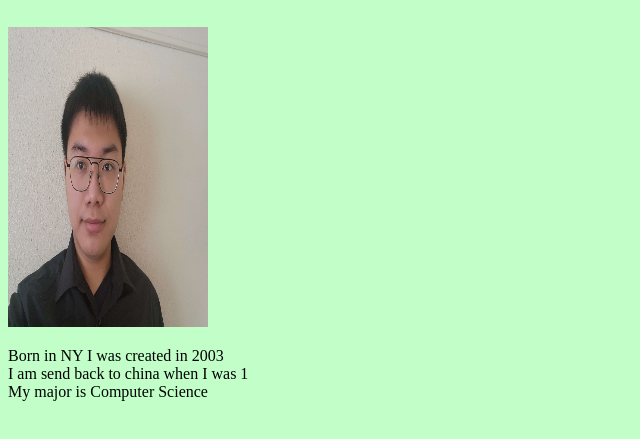
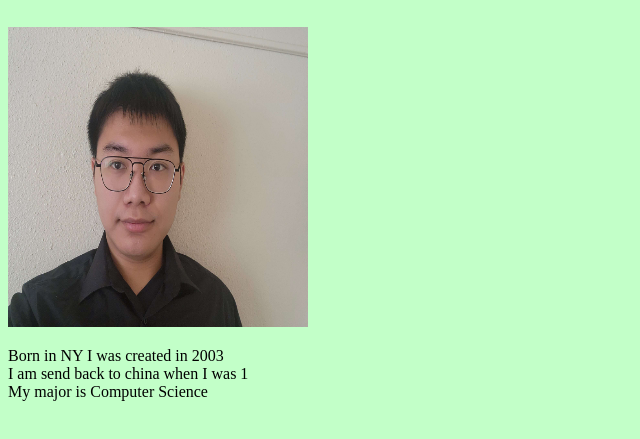
Before and after one commit to kzhu540788/kevinzhu.github.io, a plain HTML site: page index.html in a window 1280 px wide. Shown: the part 85-524 px from the top of the page, without its empty margins (0-640 px from the left). Drawn offline with Linux system fonts and the light colour scheme.

Commit message:
Update index.html

```diff
--- a/index.html
+++ b/index.html
@@ -3,7 +3,7 @@
 <body style="background-color: #c2ffc8;">
 
 <h1 style="font-size: 45px;">Kevin Zhu</h1>
-<p><img src="me.jpeg" width = "200" height ="300"></p>
+<p><img src="me.jpeg" width = "300" height ="300"></p>
 <p> Born in NY I was created in 2003
 <br> I am send back to china when I was 1
 <br> My major is Computer Science </p>
```
